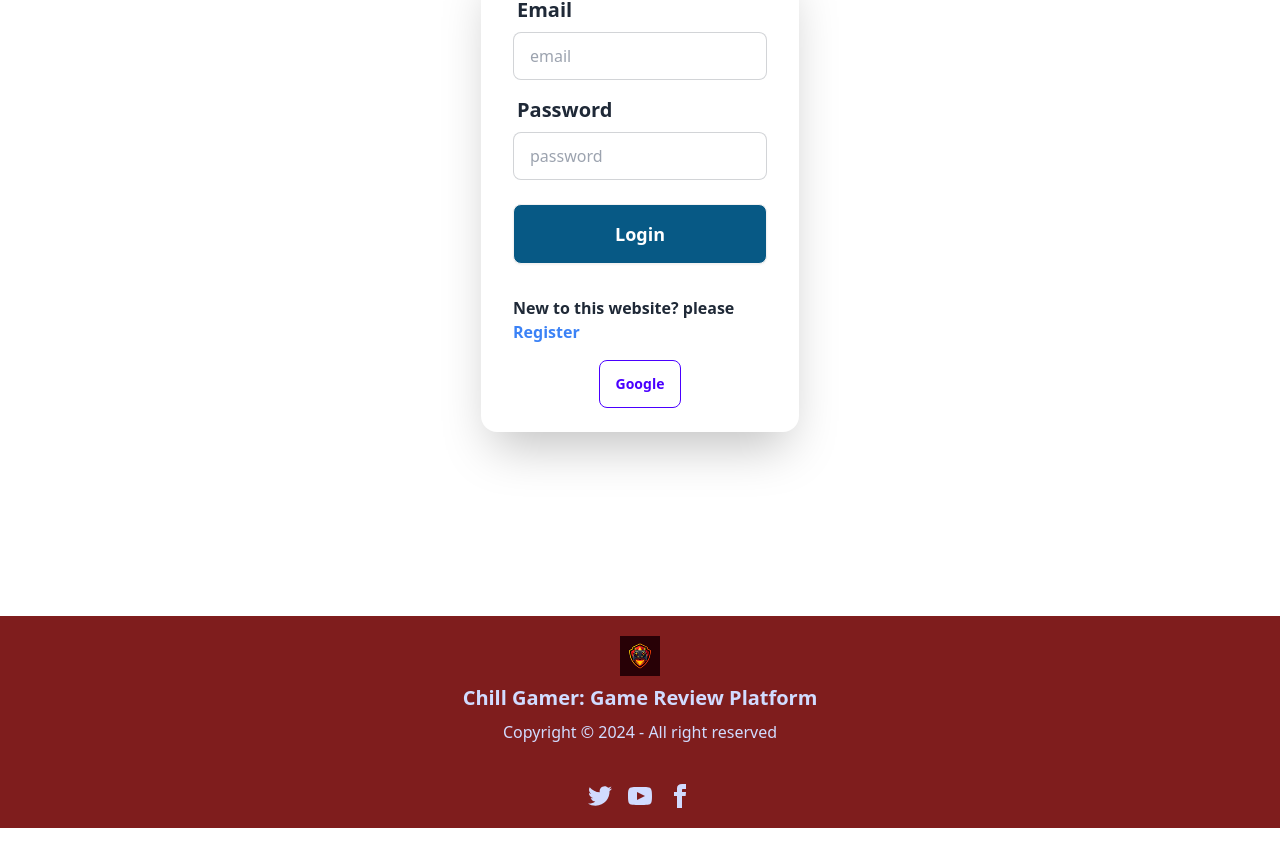
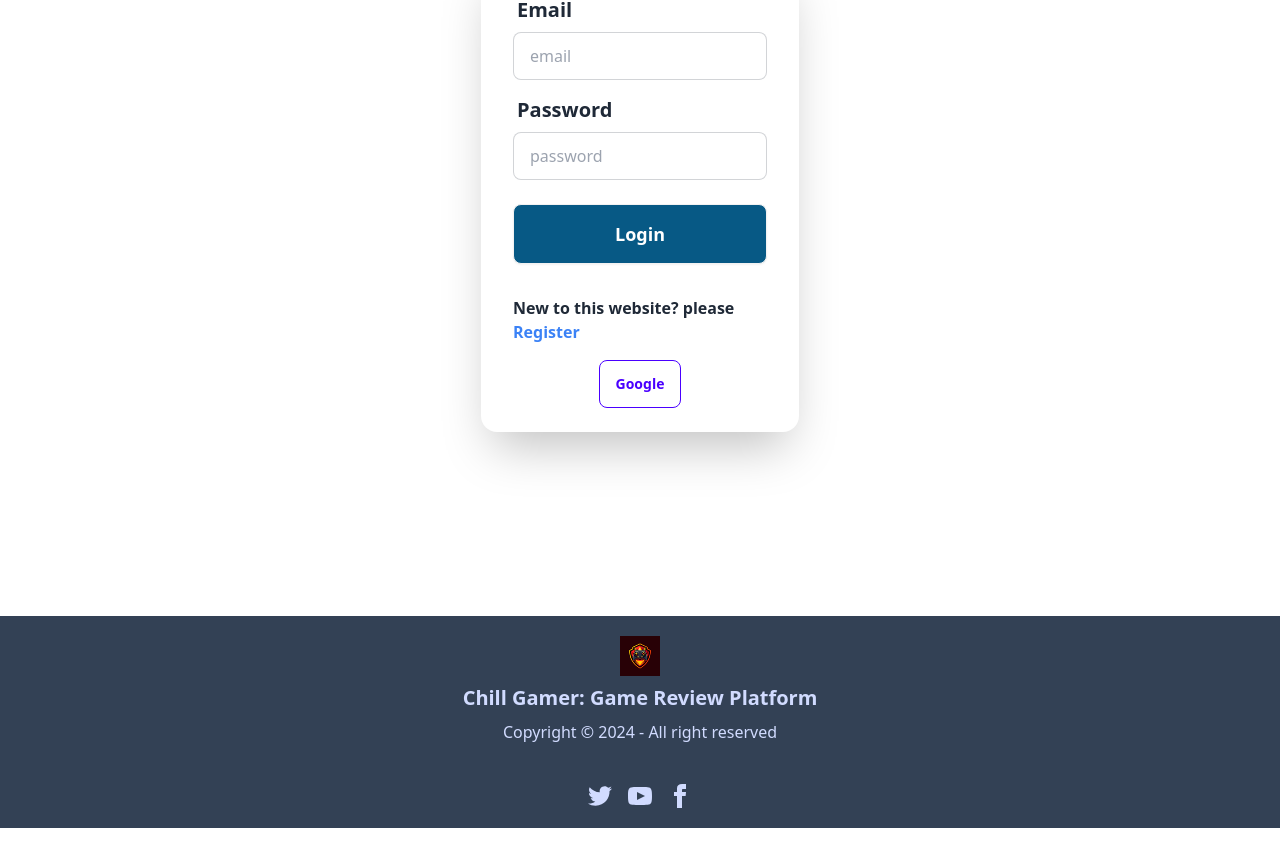
Before and after one commit to Sumaiya215/Assignment10-Chill-Gamer-Client, a React (Vite) app: page /login in a window 1280 px wide. Shown: the part 348-1208 px from the top of the page. Built offline with nearby package versions, Linux system fonts and the light colour scheme; no server answers.

Commit message:
Add review and review details done

```diff
--- a/src/components/Footer/Footer.jsx
+++ b/src/components/Footer/Footer.jsx
@@ -3,7 +3,7 @@ import logo from '../../assets/logo.avif'
 
 const Footer = () => {
     return (
-        <footer className="footer footer-center bg-red-900
+        <footer className="footer footer-center bg-slate-700
         text-primary-content p-5 mt-12 mb-8 max-w-7xl mx-auto">
             <aside>
                 <img className='w-[40px]' src={logo} alt="" />
--- a/src/components/My Reviews/MyReviews.jsx
+++ b/src/components/My Reviews/MyReviews.jsx
@@ -9,6 +9,7 @@ const MyReviews = () => {
     useEffect(() => {
         if (user?.email) {
             fetch(`http://localhost:4500/reviews?email=${user.email}`)
+
                 .then((res) => res.json())
                 .then((data) =>
                     // console.log(data);
--- a/src/components/Route/PrivateRoute.jsx
+++ b/src/components/Route/PrivateRoute.jsx
@@ -7,7 +7,7 @@ const PrivateRoute = ({children}) => {
     const {user,loading} = useContext(AuthContext);
 
     if(loading){
-        return <span className="loading loading-spinner loading-lg"></span>
+        return <span className="loading loading-spinner loading-lg duration-500"></span>
        }
 
        if(user) {
```
Also changed, not shown: 1 other file (tests, documents, lock files or other folders).
